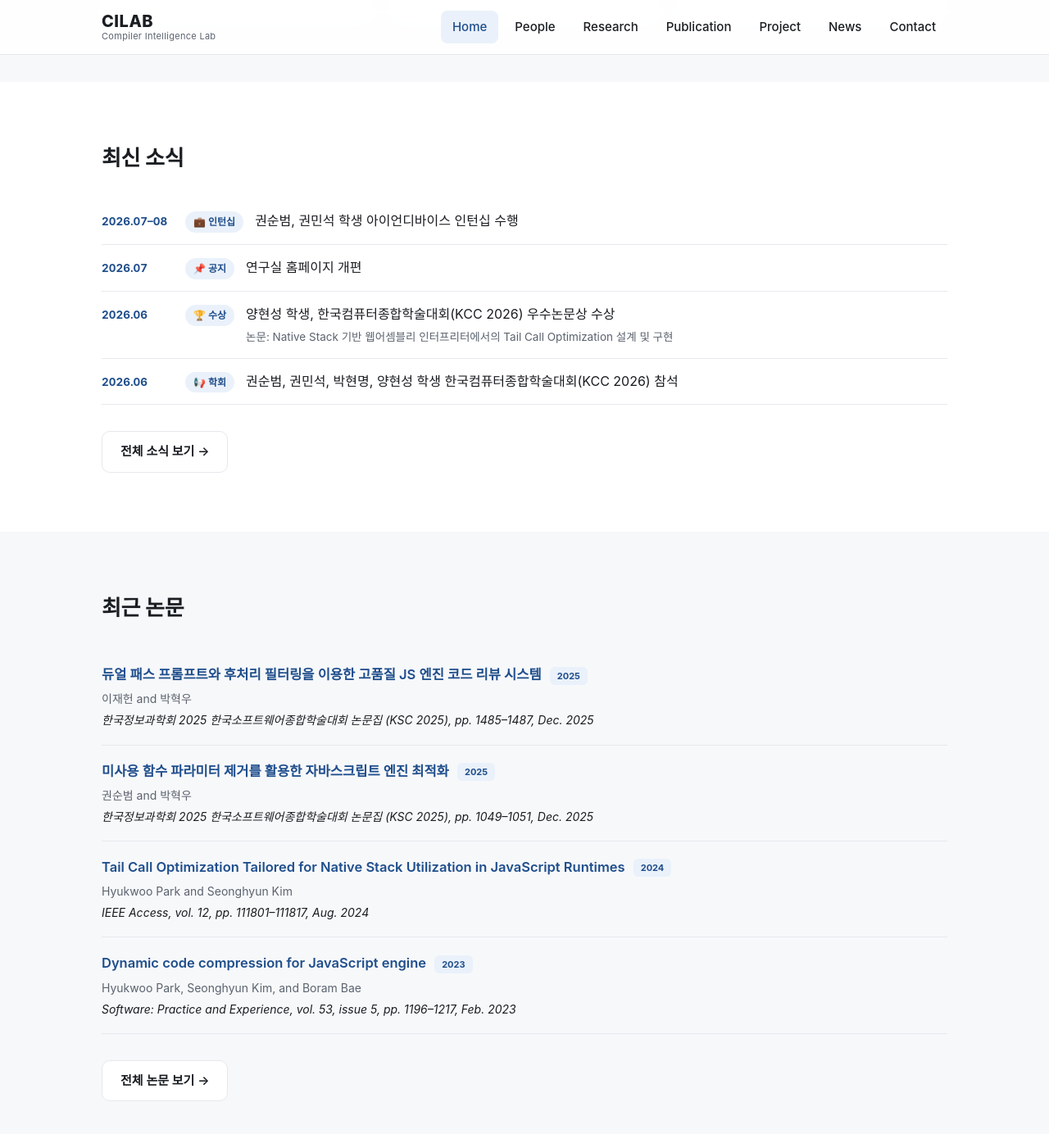
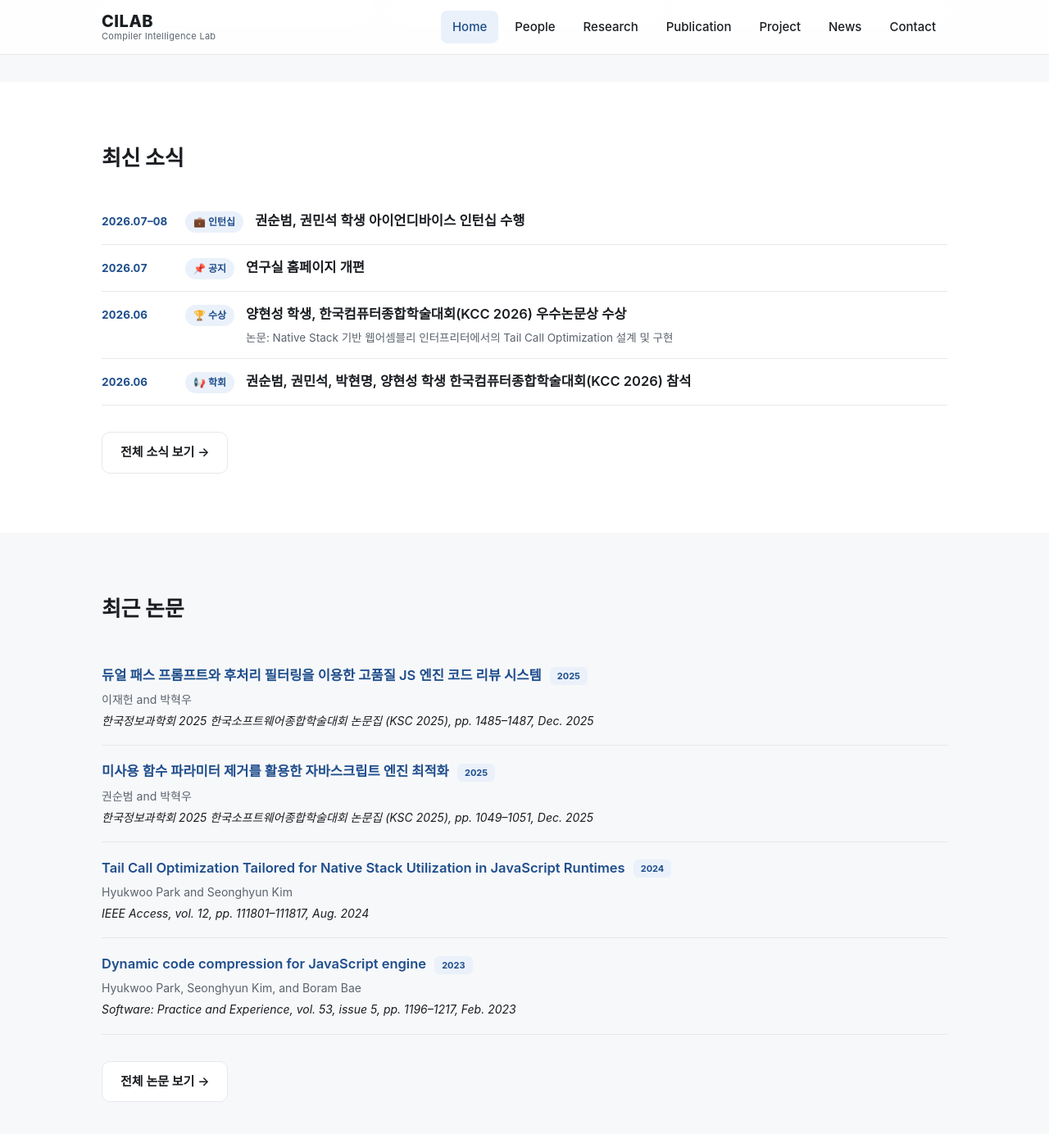
Before and after one commit to JBNU-CILAB/JBNU-CILAB.github.io, a Jekyll site: the page built from index.html, in a window 1280 px wide and 1400 px high, scrolled down 1076 px. Shown: the top 1384 px of the window at 82% size. Built offline with Jekyll 4.4.1, drawn with Linux system fonts in a browser that asks for light colours; some web fonts are replaced.

Commit message:
Emphasize news titles to match publication title styling

```diff
--- a/assets/css/style.css
+++ b/assets/css/style.css
@@ -163,7 +163,7 @@ h2.section-title { font-size: 26px; margin: 0 0 28px; letter-spacing: -.3px; }
   padding: 3px 10px; border-radius: 999px;
   background: var(--accent-soft); color: var(--accent); white-space: nowrap;
 }
-.news-text { margin: 0; word-break: keep-all; }
+.news-text { margin: 0; word-break: keep-all; font-weight: 600; font-size: 16.5px; }
 .news-note { margin: 4px 0 0; font-size: 13.5px; color: var(--text-muted); word-break: keep-all; }
 
 /* ── People (멤버) ────────────────────────────── */
```
